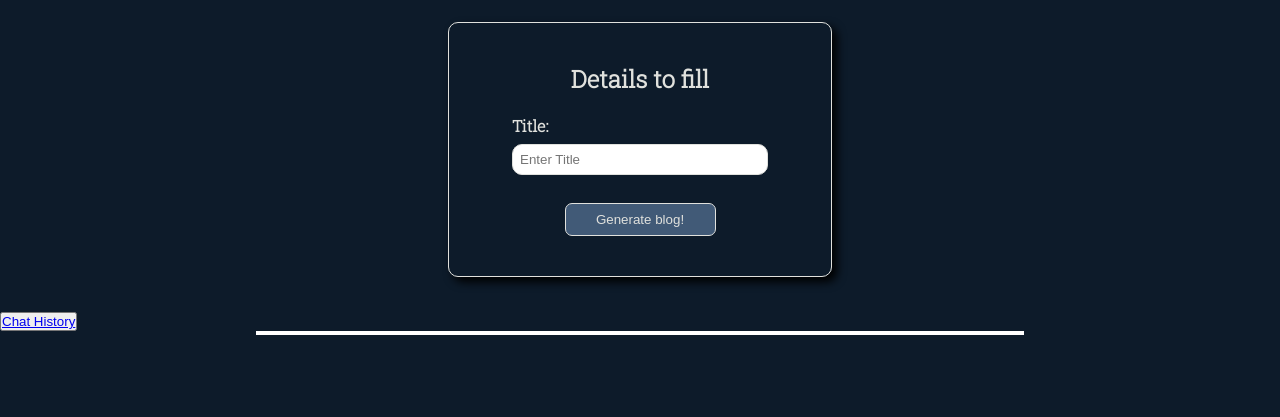
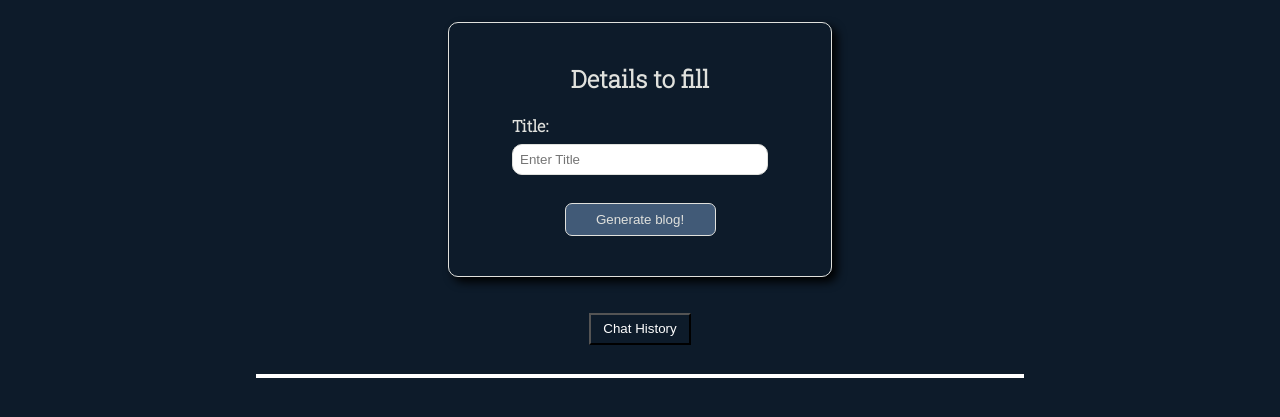
Before and after one commit to Apil120/Project_BCA, a plain HTML site: page Template/semproject.html in a window 1280 px wide. Shown: the part 205-622 px from the top of the page. Drawn offline with nearby package versions, Linux system fonts and the light colour scheme; files that its build step writes are made by us from their sources.

Commit message:
Update style.css

```diff
--- a/static/style.css
+++ b/static/style.css
@@ -198,3 +198,23 @@ body,html{
     text-wrap: wrap;
 
 }
+.chat{
+    text-align: center;
+    display: flex;
+    align-items: center;
+    justify-content: center;
+    padding: 4px;
+    background-color: #0D1B2A;
+    margin-bottom: 2vw;
+}
+.chat>button{
+    padding:  0.5vw 1vw;
+    color: #FFFFFF;
+    background-color: #0D1B2A;
+
+}
+.chat>button a{
+    text-decoration: none;
+    color: white;
+    background-color: #0D1B2A;
+}
```
